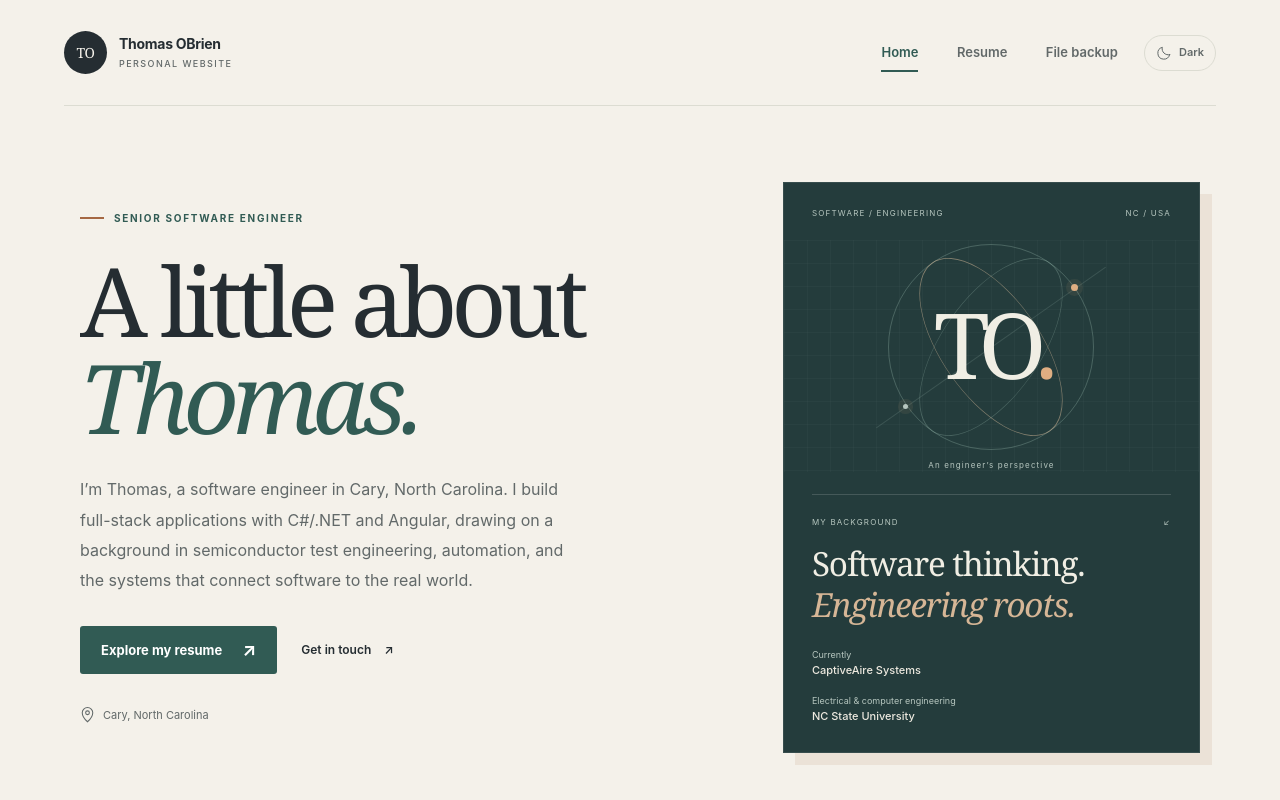
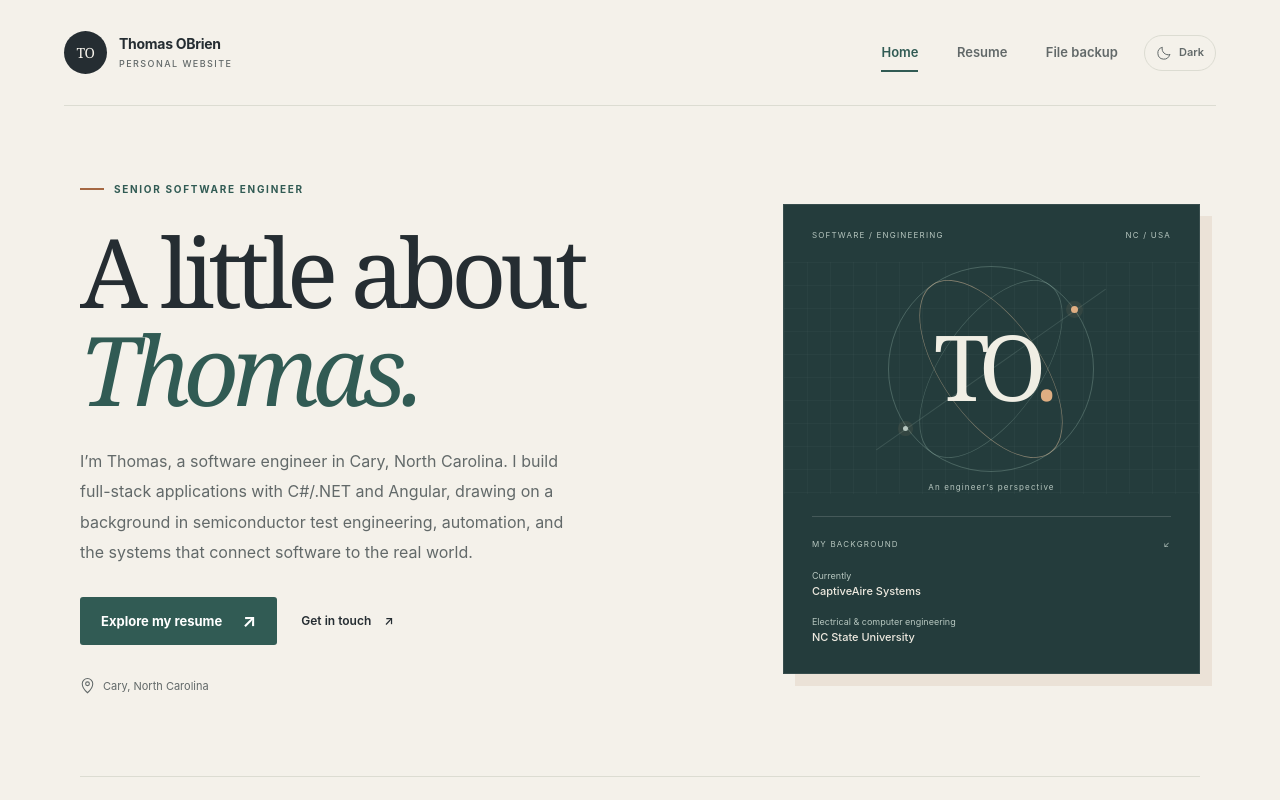
Before and after one commit to tomdobrien/AI_Fun, a Next.js app in the folder frontend/: page / in a window 1280 px wide. Shown: the top 800 px of the page. Built offline with nearby package versions, Linux system fonts and the light colour scheme; no server answers.

Commit message:
Remove homepage tagline

```diff
--- a/frontend/app/globals.css
+++ b/frontend/app/globals.css
@@ -294,9 +294,7 @@ button:disabled { opacity:.55; cursor:not-allowed; }
 .point-two { left:calc(50% - 88px); top:164px; background:#b6c6bf; width:5px; height:5px; }
 .art-caption { position:absolute; bottom:0; width:100%; text-align:center; font-size:8px; letter-spacing:.14em; color:#b6c6bf; }
 .panel-caption { border-top:1px solid #ffffff26; padding-top:21px; }
-.panel-statement { margin:14px 0 23px; font:400 clamp(26px,2.6vw,34px)/1.22 var(--font-display); letter-spacing:-.035em; }
-.panel-statement em { font-weight:400; color:#d6b696; }
-.panel-facts { display:grid; gap:14px; color:#b6c6bf; font-size:9px; line-height:1.6; }
+.panel-facts { display:grid; margin-top:18px; gap:14px; color:#b6c6bf; font-size:9px; line-height:1.6; }
 .panel-facts strong { display:block; color:#eeeae0; font-size:11px; font-weight:500; }
 .home-destinations { border-top:1px solid var(--border); padding:35px 0 0; }
 .destinations-heading { display:flex; flex-direction:column; gap:8px; margin-bottom:26px; }
@@ -350,7 +348,6 @@ button:disabled { opacity:.55; cursor:not-allowed; }
   .engineering-art { grid-column:2; grid-row:2/5; margin:10px -22px 0 0; height:220px; }
   .panel-caption { margin-top:22px; border:0; padding:0; }
   .panel-caption > span:last-child { display:none; }
-  .panel-statement { font-size:26px; }
   .panel-facts { padding-bottom:4px; }
   .destination-grid { grid-template-columns:1fr; gap:14px; }
   .destination-card { padding:24px; }
--- a/frontend/app/home-view.tsx
+++ b/frontend/app/home-view.tsx
@@ -29,7 +29,6 @@ export default function HomeView() {
             <span className="art-initials">TO<span>.</span></span><span className="art-caption">An engineer’s perspective</span>
           </div>
           <div className="panel-caption"><span>My background</span><span aria-hidden="true">↙</span></div>
-          <p className="panel-statement">Software thinking.<br /><em>Engineering roots.</em></p>
           <div className="panel-facts"><span>Currently <strong>CaptiveAire Systems</strong></span><span>Electrical &amp; computer engineering <strong>NC State University</strong></span></div>
         </aside>
       </section>
```
